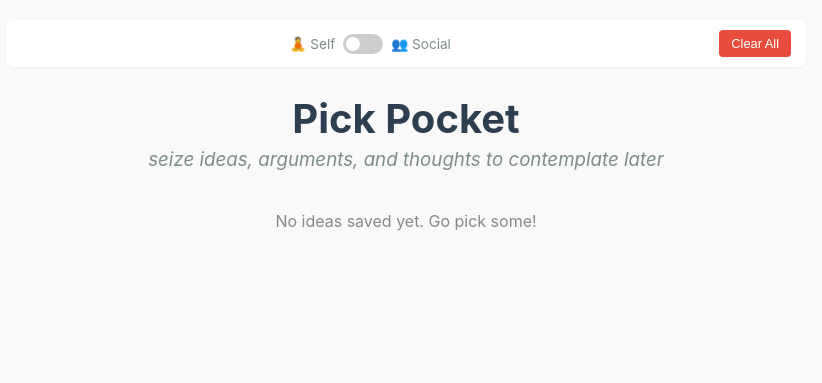
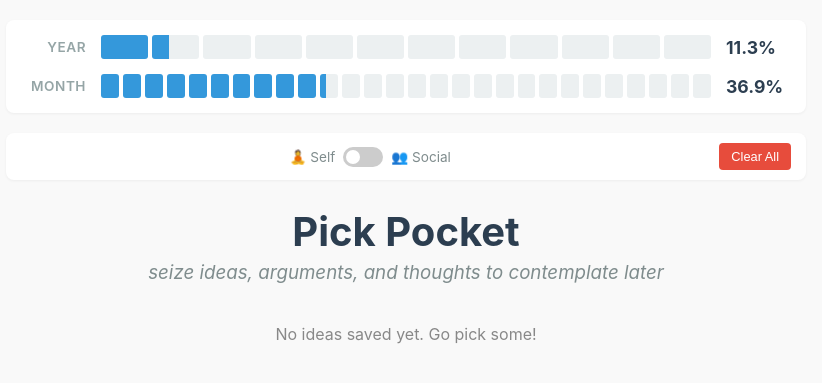
Before and after one commit to Saheb/pick-pocket, a browser extension: page ideas.html in a window 1280 px wide. Shown: the whole page, without its empty margins (234-1056 px from the left). Drawn offline with Linux system fonts and the light colour scheme.

Commit message:
feat: Add a time widget to display year and month progress visually.

```diff
--- a/ideas.html
+++ b/ideas.html
@@ -255,11 +255,85 @@
         body.self-mode #share-all-btn {
             display: none !important;
         }
+
+        /* Time Widget */
+        #time-widget {
+            background: #fff;
+            padding: 15px 20px;
+            border-radius: 8px;
+            box-shadow: 0 1px 3px rgba(0, 0, 0, 0.05);
+            margin-bottom: 20px;
+            display: flex;
+            flex-direction: column;
+            gap: 15px;
+        }
+
+        .time-row {
+            display: flex;
+            align-items: center;
+            gap: 15px;
+        }
+
+        .time-label {
+            font-size: 0.85em;
+            color: #95a5a6;
+            text-transform: uppercase;
+            letter-spacing: 0.5px;
+            font-weight: 600;
+            width: 60px;
+            /* Fixed width for alignment */
+            text-align: right;
+            flex-shrink: 0;
+            margin-bottom: 0;
+        }
+
+        .boxes-container {
+            flex-grow: 1;
+            display: flex;
+            gap: 4px;
+            /* Gap between boxes */
+            height: 24px;
+            align-items: center;
+        }
+
+        .box {
+            flex: 1;
+            height: 100%;
+            background: #ecf0f1;
+            border-radius: 3px;
+        }
+
+        .box.filled {
+            background-color: #3498db;
+        }
+
+        .percentage-text {
+            font-size: 1.1em;
+            font-weight: 700;
+            color: #2c3e50;
+            width: 60px;
+            /* Fixed width for alignment */
+            text-align: left;
+            flex-shrink: 0;
+        }
     </style>
     <title>Pick Pocket</title>
 </head>
 
 <body class="self-mode">
+
+    <div id="time-widget">
+        <div class="time-row" id="year-row">
+            <div class="time-label">Year</div>
+            <div class="boxes-container" id="year-boxes"></div>
+            <div class="percentage-text" id="year-percentage">--%</div>
+        </div>
+        <div class="time-row" id="month-row">
+            <div class="time-label">Month</div>
+            <div class="boxes-container" id="month-boxes"></div>
+            <div class="percentage-text" id="month-percentage">--%</div>
+        </div>
+    </div>
 
     <div id="controls">
         <div class="controls-left">
--- a/ideas.js
+++ b/ideas.js
@@ -326,11 +326,71 @@ function triggerSendDigest() {
   });
 }
 
+// --- Time Widget ---
+
+function renderTimeWidget() {
+  const now = new Date();
+  const currentYear = now.getFullYear();
+  const currentMonth = now.getMonth(); // 0-11
+  const currentDate = now.getDate(); // 1-31
+
+  // --- Year Progress (12 Boxes) ---
+  const startOfYear = new Date(currentYear, 0, 1);
+  const endOfYear = new Date(currentYear + 1, 0, 1);
+  const yearProgressPct = ((now - startOfYear) / (endOfYear - startOfYear)) * 100;
+
+  $('#year-percentage').text(yearProgressPct.toFixed(1) + '%');
+  const $yearBoxes = $('#year-boxes');
+  $yearBoxes.empty();
+
+  for (let i = 0; i < 12; i++) {
+    const $box = $('<div class="box"></div>');
+    if (i < currentMonth) {
+      $box.addClass('filled');
+    } else if (i === currentMonth) {
+      // Partial fill for current month
+      const startOfMonth = new Date(currentYear, i, 1);
+      const endOfMonth = new Date(currentYear, i + 1, 1);
+      const monthProgress = ((now - startOfMonth) / (endOfMonth - startOfMonth)) * 100;
+      $box.css('background', `linear-gradient(to right, #3498db ${monthProgress}%, #ecf0f1 ${monthProgress}%)`);
+    }
+    $yearBoxes.append($box);
+  }
+
+  // --- Month Progress (Days in Month Boxes) ---
+  const startOfMonth = new Date(currentYear, currentMonth, 1);
+  const endOfMonth = new Date(currentYear, currentMonth + 1, 1);
+  const monthProgressPct = ((now - startOfMonth) / (endOfMonth - startOfMonth)) * 100;
+
+  // Get days in current month
+  const daysInMonth = new Date(currentYear, currentMonth + 1, 0).getDate();
+
+  $('#month-percentage').text(monthProgressPct.toFixed(1) + '%');
+  const $monthBoxes = $('#month-boxes');
+  $monthBoxes.empty();
+
+  for (let i = 1; i <= daysInMonth; i++) {
+    const $box = $('<div class="box"></div>');
+    if (i < currentDate) {
+      $box.addClass('filled');
+    } else if (i === currentDate) {
+      // Partial fill for current day
+      const startOfDay = new Date(currentYear, currentMonth, i);
+      const endOfDay = new Date(currentYear, currentMonth, i + 1);
+      const dayProgress = ((now - startOfDay) / (endOfDay - startOfDay)) * 100;
+      $box.css('background', `linear-gradient(to right, #3498db ${dayProgress}%, #ecf0f1 ${dayProgress}%)`);
+    }
+    $monthBoxes.append($box);
+  }
+}
+
 // Bind buttons
 $(document).ready(function () {
   loadMode();
   load_ideas();
   checkSyncEnabled();
+  renderTimeWidget();
+
 
   $('#clear-btn').click(cleanIdeaStore);
   $('#share-all-btn').click(shareAllIdeas);
```
